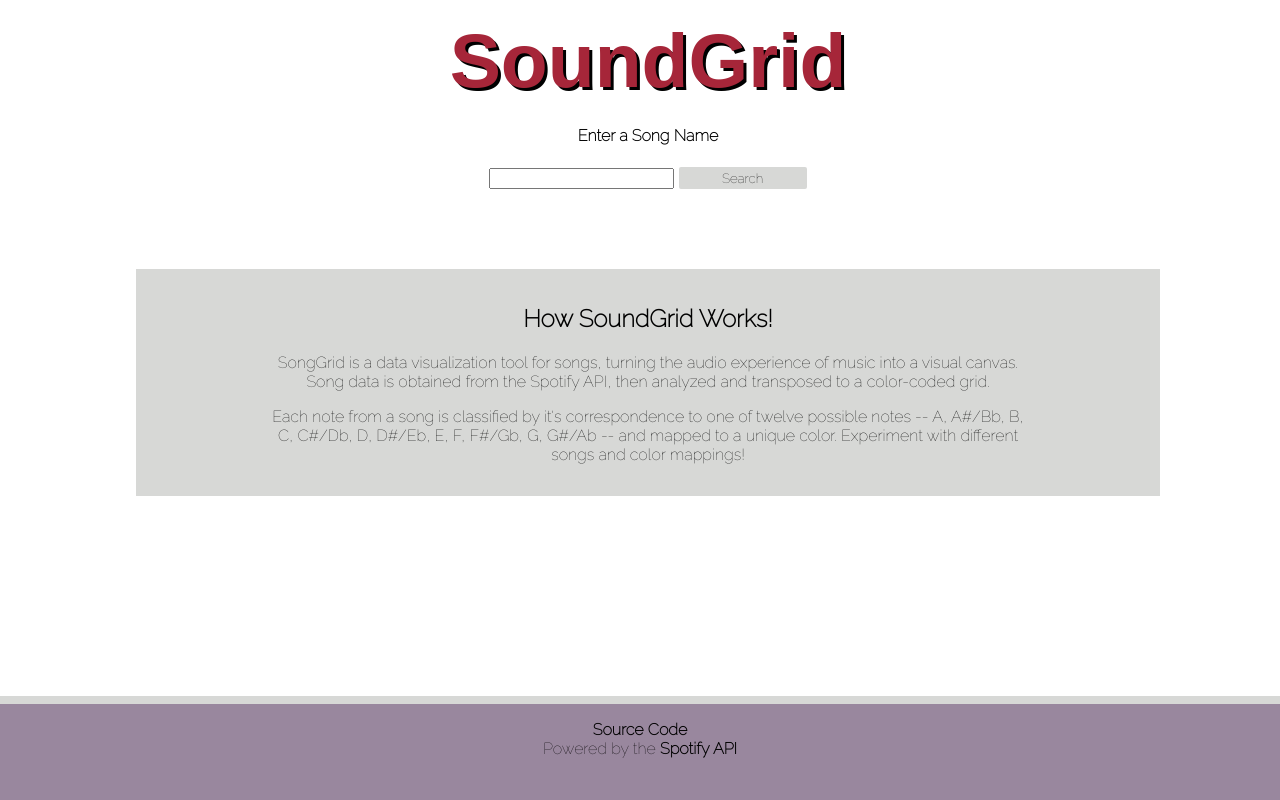
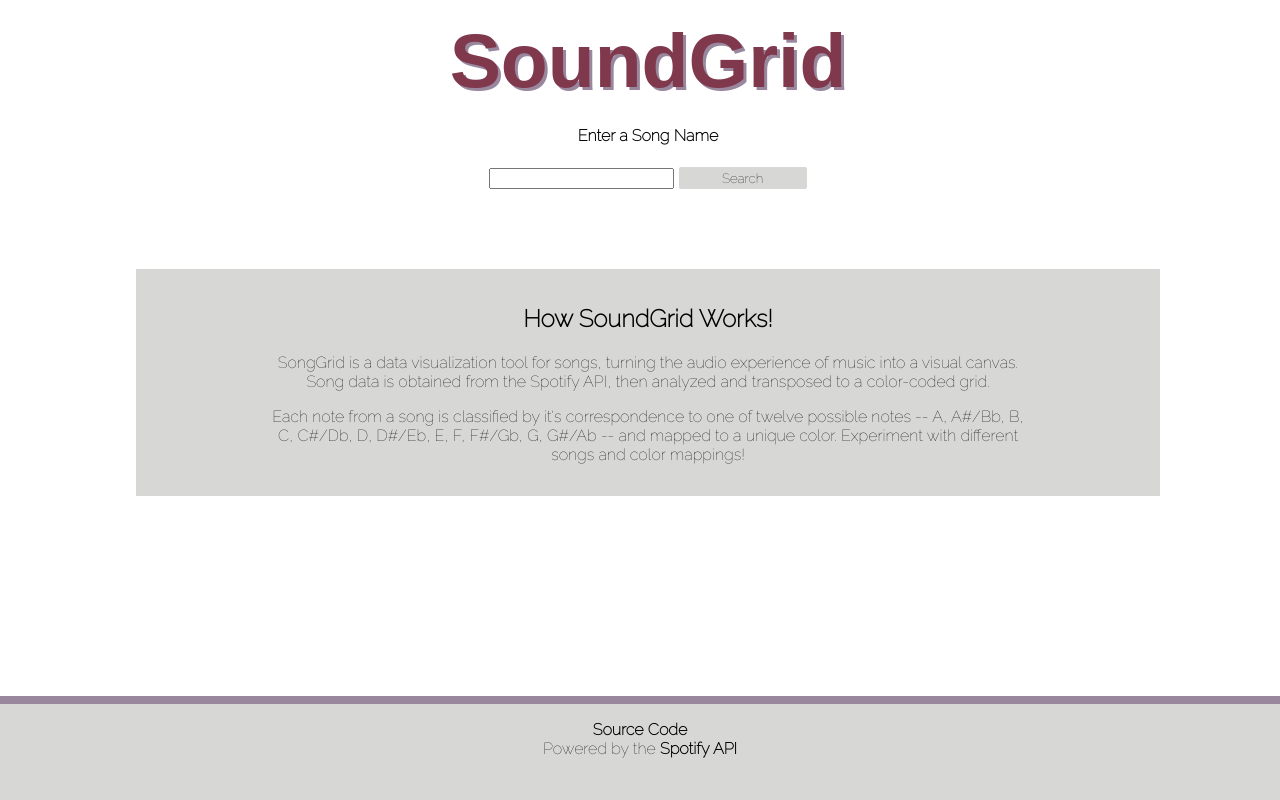
Before and after one commit to dbaris/SoundScape, a PHP site: page /public/index.html in a window 1280 px wide. Run offline with PHP 8.4, Linux system fonts and the light colour scheme; some web fonts are replaced.

Commit message:
Update on window resize, change styling colors

```diff
--- a/public/css/style.css
+++ b/public/css/style.css
@@ -9,9 +9,9 @@ body {
 h1 {
 	font-weight: bold;
 	font-size: 6vw;
-	color: #A62639;
+	color: #7f384c;
 	font-family: "Galada", sans-serif;
-	text-shadow: 3px 3px black;
+	text-shadow: 3px 3px #99879e;
 	margin-bottom: 2vh;
 	margin-top: 2vh;
 }
@@ -36,7 +36,7 @@ a {
 }
 
 footer {
-	background: #99879e;
+	background: #d7d8d6;
 	bottom:0;
 	width: 100vw;
 	padding-top: 2vh;
@@ -44,7 +44,7 @@ footer {
 	left: 0;
 	height: 8vh;
 	position: fixed;
-	border-top: 1vh solid #d7d8d6;
+	border-top: 1vh solid #99879e;
 }
 
 canvas {
--- a/public/index.html
+++ b/public/index.html
@@ -6,7 +6,6 @@
 
 	<!-- CSS -->
 	<link href="https://fonts.googleapis.com/css2?family=Raleway:wght@100&display=swap" rel="stylesheet">
-	<link href="https://fonts.googleapis.com/css2?family=Monoton&display=swap" rel="stylesheet">
 	<link href="https://fonts.googleapis.com/css2?family=Galada&display=swap" rel="stylesheet">
 	<link href="css/style.css" rel="stylesheet" />
 
--- a/public/js/main.js
+++ b/public/js/main.js
@@ -156,3 +156,7 @@ $("button#updateColor").click(function( event ) {
 	colors[noteUpdate] = newColor;
 	updateDisplay();
 });
+
+$(window).on('resize', function(){
+      updateDisplay();
+});
--- a/public/js/songGrid.js
+++ b/public/js/songGrid.js
@@ -15,7 +15,7 @@ class SongGrid
 
 	get_num_cols(num_notes)
 	{
-		return Math.sqrt(num_notes / 3);
+		return Math.sqrt(num_notes / 2);
 	}
 
 	display_as_grid(colors)
```
